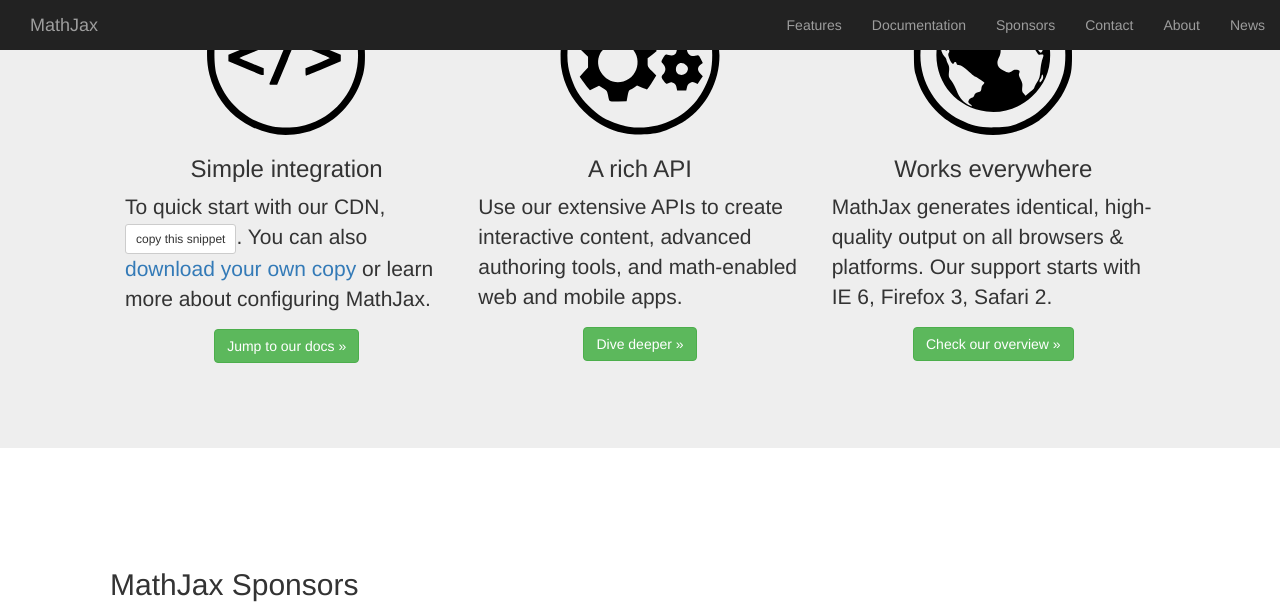
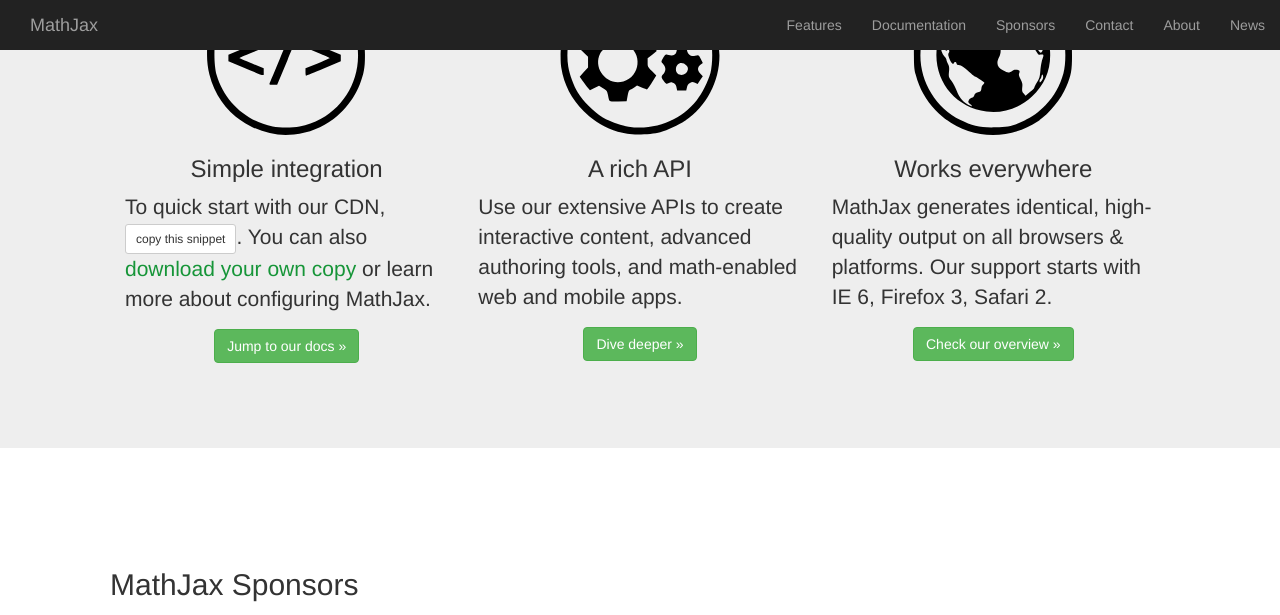
Before and after one commit to mathjax/MathJax-website, a Jekyll site: the page built from index.html, in a window 1280 px wide and 1400 px high, scrolled down 1405 px. Shown: the top 615 px of the window. Built offline with Jekyll 4.4.1, drawn with Linux system fonts in a browser that asks for light colours; nearby versions of some CDN libraries; formulas are drawn with MathJax 3.

Commit message:
tweak css; update readme

```diff
--- a/css/main.css
+++ b/css/main.css
@@ -50,17 +50,6 @@
 .text-muted {
   color: #b4adaf;
 }
-/*
-.code-snippet-mj {
-  display: inline-block;
-  max-width: 100%;
-  white-space: nowrap;
-  overflow: hidden;
-  text-overflow: ellipsis;
-  line-height: 1;
-  font-size:.75em;
-}
-*/
 
 #about p {
   font-size: 14px;
@@ -90,3 +79,16 @@
  /*leads to vertical scrollbars*/
 /*    overflow-x: auto;  */
 }
+.date {
+  padding-bottom: 1em;
+/*  padding-top: .5em;*/
+  color:gray;
+}
+a {
+  color: #169538;
+  text-decoration: none;
+}
+a:focus, a:hover {
+  color: #397F4C;
+  text-decoration: none;
+}
```
Also changed, not shown: README.md.
